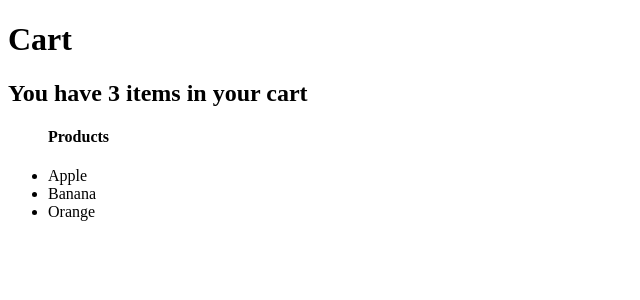
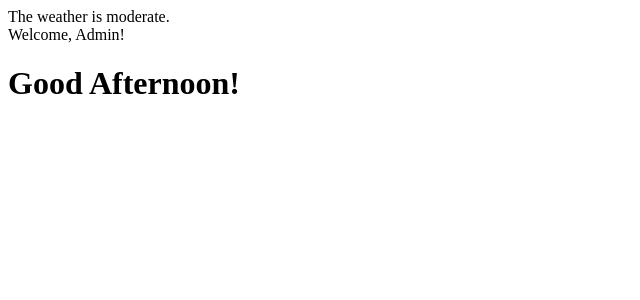
Before and after one commit to Daniel4000-dev/react-demos, a React (Vite) app: page / in a window 1280 px wide. Shown: the top 300 px of the page, without its empty margins (0-640 px from the left). Built offline with nearby package versions, Linux system fonts and the light colour scheme.

Commit message:
create components for conditional rendering

```diff
--- a/src/App.jsx
+++ b/src/App.jsx
@@ -1,26 +1,38 @@
-const Cart = () => {
-  const items = ["Apple", "Banana", "Orange"]
-
-  return <div>
-    <h1>Cart</h1>
-    {items.length > 2 && <h2>You have {items.length} items in your cart</h2>}
-
-    <ul>
-      <h4>Products</h4>
-      {items.map((item, index) => (
-        <li key={index}>{item}</li>
-      ))}
-    </ul>
-  </div>
+const Weather = ({ temperature }) => {
+  if (temperature < 15) {
+    return <div>It's cold outside!</div>;
+  } else if (temperature >= 15 && temperature <= 25) {
+    return <div>The weather is moderate.</div>;
+  } else {
+    return <div>it's hot outside</div>;
+  }
 };
 
-
-function App () {
+const UserStatus = ({ loggedIn, isAdmin }) => {
   return (
     <>
-    <Cart />
+    {loggedIn && isAdmin ? "Welcome, Admin!" : loggedIn ? "Welcome, User!" : "Please log in."}
     </>
   )
 }
 
+const Greeting = ({ timeOfDay }) => {
+  return (
+    <>
+    {timeOfDay === 'morning' && <h1>Good Morning</h1>}
+    {timeOfDay === 'afternoon' && <h1>Good Afternoon!</h1>}
+    </>
+  )
+}
+
+function App() {
+  return (
+    <>
+      <Weather temperature={25} />
+      <UserStatus loggedIn={true} isAdmin={true} />
+      <Greeting timeOfDay="afternoon" />
+    </>
+  );
+}
+
 export default App;
```
